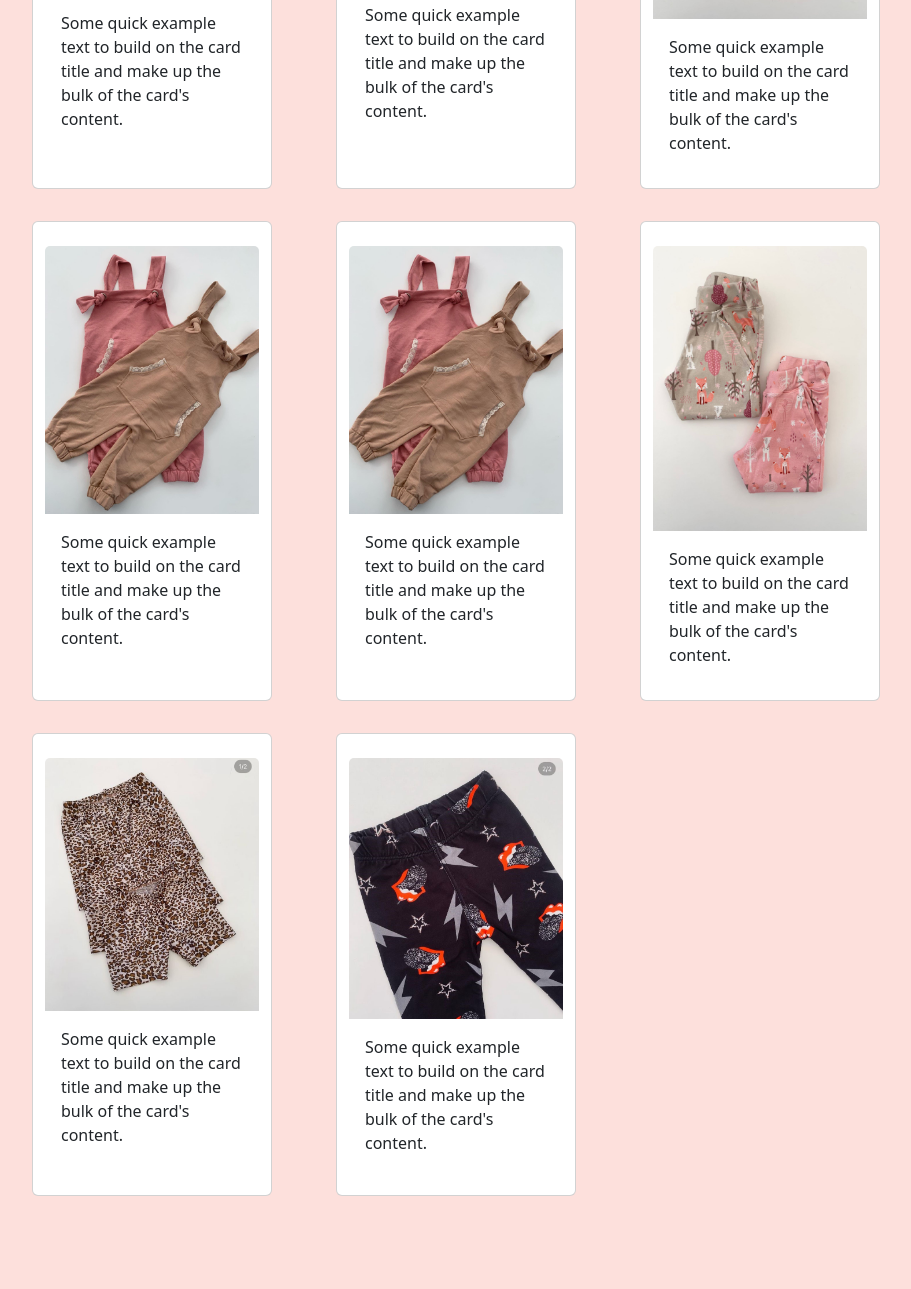
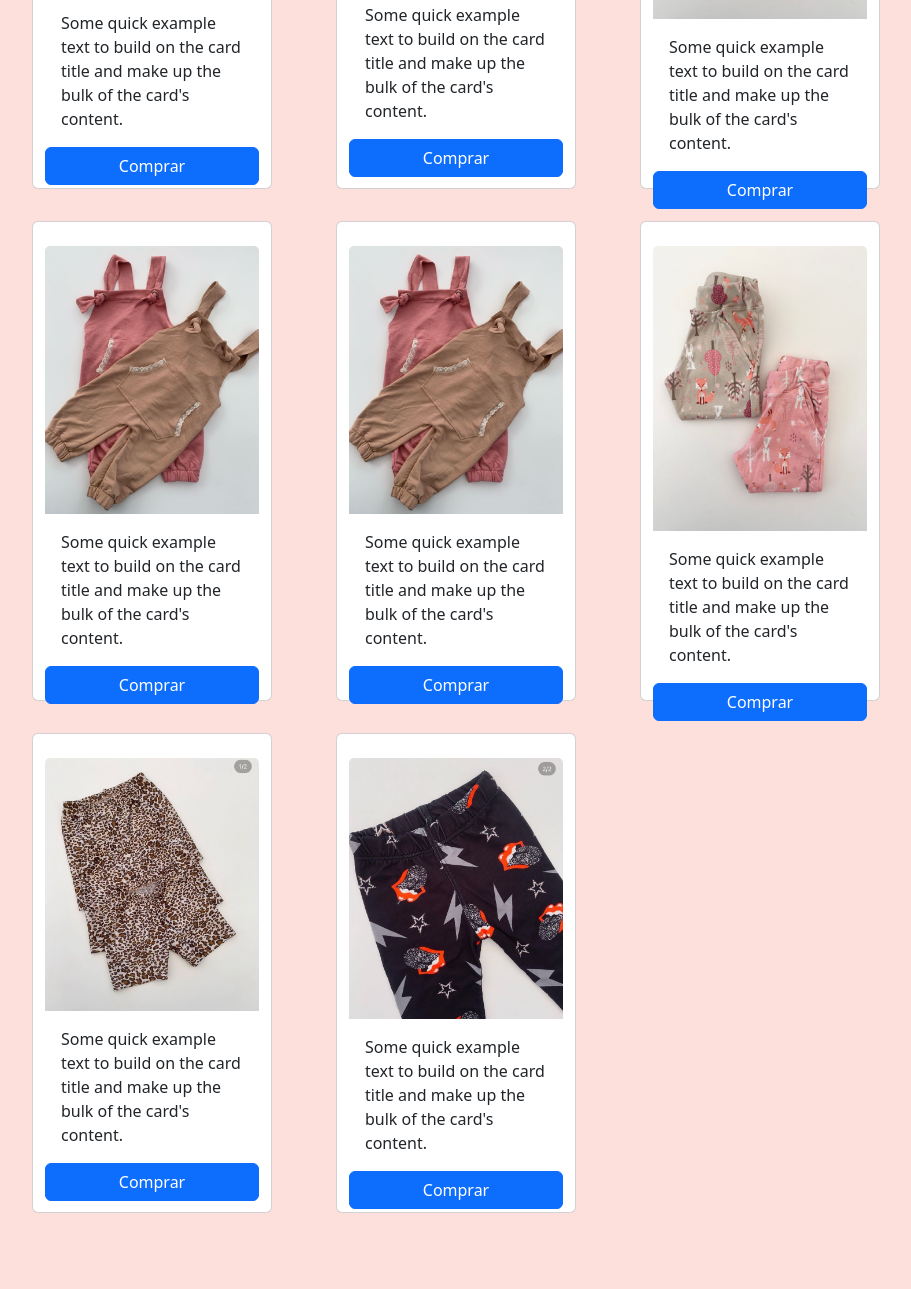
Before and after one commit to Santib2000/MagnoliaKids, a plain HTML site: page Productos.html in a window 1280 px wide. Shown: the part 1371-2660 px from the top of the page, without its empty margins (70-981 px from the left). Drawn offline with nearby package versions, Linux system fonts and the light colour scheme.

```diff
--- a/Productos.html
+++ b/Productos.html
@@ -4,7 +4,7 @@
     <meta charset="UTF-8">
     <meta http-equiv="X-UA-Compatible" content="IE=edge">
     <meta name="viewport" content="width=device-width, initial-scale=1.0">
-    <title>Document</title>
+    <title>Magnolia Kids</title>
     <!-- CSS only -->
     <link rel="stylesheet" href="estilos.css">
     <link href="https://cdn.jsdelivr.net/npm/bootstrap@5.2.2/dist/css/bootstrap.min.css" rel="stylesheet" integrity="sha384-Zenh87qX5JnK2Jl0vWa8Ck2rdkQ2Bzep5IDxbcnCeuOxjzrPF/et3URy9Bv1WTRi" crossorigin="anonymous">
@@ -71,24 +71,28 @@
               <div class="card-body">
                 <p class="card-text">Some quick example text to build on the card title and make up the bulk of the card's content.</p>
               </div>
+              <button class="btn btn-primary">Comprar</button>
             </div>
             <div class="card col-xs-6 col-md-4 col-xl-3" style="width: 15rem;">
               <img src="images/producto2.jpeg" class="card-img-top" alt="...">
               <div class="card-body">
                 <p class="card-text">Some quick example text to build on the card title and make up the bulk of the card's content.</p>
               </div>
+              <button class="btn btn-primary">Comprar</button>
             </div>
             <div class="card col-xs-6 col-md-4 col-xl-3" style="width: 15rem;">
               <img src="images/producto3.jpeg" class="card-img-top" alt="...">
               <div class="card-body">
                 <p class="card-text">Some quick example text to build on the card title and make up the bulk of the card's content.</p>
               </div>
+              <button class="btn btn-primary">Comprar</button>
             </div>
             <div class="card  col-xs-6 col-md-4 col-xl-3" style="width: 15rem;">
               <img src="images/producto4.jpeg" class="card-img-top" alt="...">
               <div class="card-body">
                 <p class="card-text">Some quick example text to build on the card title and make up the bulk of the card's content.</p>
               </div>
+              <button class="btn btn-primary">Comprar</button>
               <!-- Parte 2 -->
             </div>
             <div class="card col-12 col-sm-6 col-md-4 col-xl-3" style="width: 15rem;">
@@ -96,24 +100,28 @@
               <div class="card-body">
                 <p class="card-text">Some quick example text to build on the card title and make up the bulk of the card's content.</p>
               </div>
+              <button class="btn btn-primary">Comprar</button>
             </div>
             <div class="card col-12 col-sm-6 col-md-4 col-xl-3" style="width: 15rem;">
               <img src="images/producto3.jpeg" class="card-img-top" alt="...">
               <div class="card-body">
                 <p class="card-text">Some quick example text to build on the card title and make up the bulk of the card's content.</p>
               </div>
+              <button class="btn btn-primary">Comprar</button>
             </div>
             <div class="card col-12 col-sm-6 col-md-4 col-xl-3" style="width: 15rem;">
               <img src="images/producto2.jpeg" class="card-img-top" alt="...">
               <div class="card-body">
                 <p class="card-text">Some quick example text to build on the card title and make up the bulk of the card's content.</p>
               </div>
+              <button class="btn btn-primary">Comprar</button>
             </div>
             <div class="card col-12 col-sm-6 col-md-4 col-xl-3" style="width: 15rem;">
               <img src="images/producto1.jpeg" class="card-img-top" alt="...">
               <div class="card-body">
                 <p class="card-text">Some quick example text to build on the card title and make up the bulk of the card's content.</p>
               </div>
+              <button class="btn btn-primary boton-grilla">Comprar</button>
             </div>
           </div>
           </section>
--- a/estilos.css
+++ b/estilos.css
@@ -55,6 +55,8 @@
     margin: 2rem;
     padding: 2rem;
 }
+
+
 
 .text-cuotas {
     text-align: center;
```
Also changed, not shown: contacto.html (+1 -1 lines), index.html (+1 -1 lines), nosotros.html (+1 -1 lines).
